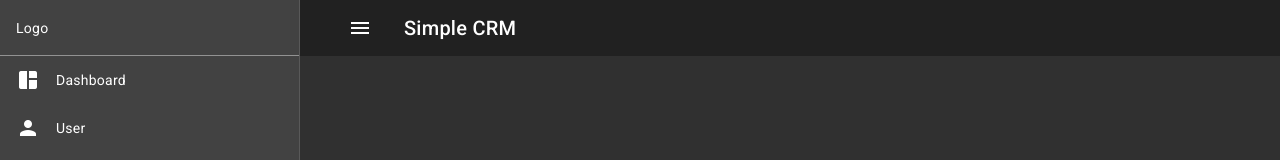
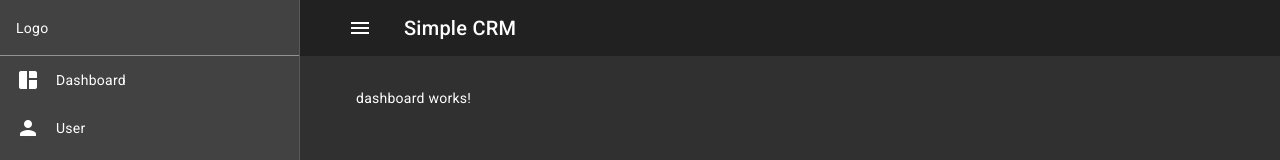
Before and after one commit to AlexanderAlbrecht1/CRM, an Angular app: page / in a window 1280 px wide. Shown: the top 160 px of the page. Built offline with nearby package versions, Linux system fonts and the light colour scheme.

Commit message:
add routing

```diff
--- a/src/app/app.component.html
+++ b/src/app/app.component.html
@@ -6,8 +6,8 @@
       Logo
     </div>
     <ul class="menu-items">
-      <li><mat-icon fontIcon="space_dashboard"></mat-icon>Dashboard</li>
-      <li><mat-icon fontIcon="person"></mat-icon>User</li>
+      <li routerLink="" routerLinkActive="router-link-active" ><mat-icon fontIcon="space_dashboard"></mat-icon>Dashboard</li>
+      <li routerLink="user" routerLinkActive="router-link-active" ><mat-icon fontIcon="person"></mat-icon>User</li>
     </ul>
 
 
@@ -19,6 +19,9 @@
       <span>Simple CRM</span>
     </mat-toolbar>
 
+    <div class="router-container">
+      <router-outlet></router-outlet>
+    </div>
 
 
   </div>
--- a/src/app/app.component.scss
+++ b/src/app/app.component.scss
@@ -44,3 +44,8 @@
     }
   }
 }
+
+.router-container {
+  padding-top: 32px;
+  padding-left: 56px;
+}
--- a/src/app/app.component.ts
+++ b/src/app/app.component.ts
@@ -1,6 +1,6 @@
 import { Component } from '@angular/core';
 import { CommonModule } from '@angular/common';
-import { RouterOutlet } from '@angular/router';
+import { RouterLink, RouterLinkActive, RouterOutlet } from '@angular/router';
 import {MatToolbarModule} from '@angular/material/toolbar';
 import {MatIconModule} from '@angular/material/icon';
 import {MatSidenavModule} from '@angular/material/sidenav';
@@ -8,7 +8,7 @@ import {MatSidenavModule} from '@angular/material/sidenav';
 @Component({
   selector: 'app-root',
   standalone: true,
-  imports: [CommonModule, RouterOutlet, MatToolbarModule, MatIconModule,MatSidenavModule],
+  imports: [CommonModule, RouterOutlet, MatToolbarModule, MatIconModule,MatSidenavModule, RouterLinkActive, RouterLink],
   templateUrl: './app.component.html',
   styleUrl: './app.component.scss'
 })
--- a/src/app/app.routes.ts
+++ b/src/app/app.routes.ts
@@ -1,3 +1,9 @@
 import { Routes } from '@angular/router';
+import { DashboardComponent } from './dashboard/dashboard.component';
+import { UserComponent } from './user/user.component';
 
-export const routes: Routes = [];
+export const routes: Routes = [
+  {path: '', component: DashboardComponent},
+  {path: 'dashboard', component: DashboardComponent},
+  {path: 'user', component: UserComponent}
+];
--- /dev/null
+++ b/src/app/dashboard/dashboard.component.html
@@ -0,0 +1 @@
+<p>dashboard works!</p>
--- /dev/null
+++ b/src/app/user/user.component.html
@@ -0,0 +1 @@
+<p>user works!</p>
```
Also changed, not shown: src/app/dashboard/dashboard.component.ts (added, +12 -0 lines), src/app/user/user.component.ts (added, +12 -0 lines), src/app/dashboard/dashboard.component.scss (added), src/app/user/user.component.scss (added), 2 other files (tests, documents, lock files or other folders).
